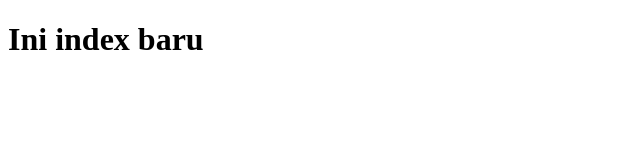
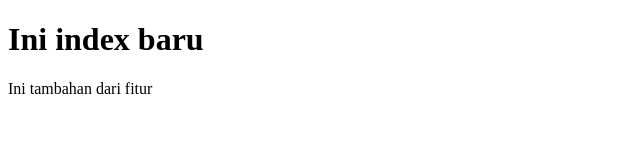
Before and after one commit to nadiadea/praktikum, a plain HTML site: page index.html in a window 1280 px wide. Shown: the whole page, without its empty margins (0-640 px from the left). Drawn offline with Linux system fonts and the light colour scheme.

Commit message:
new tag from fitur-1

```diff
--- a/index.html
+++ b/index.html
@@ -8,5 +8,7 @@
 </head>
 <body>
     <h1>Ini index baru</h1>
+
+    <p>Ini tambahan dari fitur</p>
 </body>
 </html>
```
